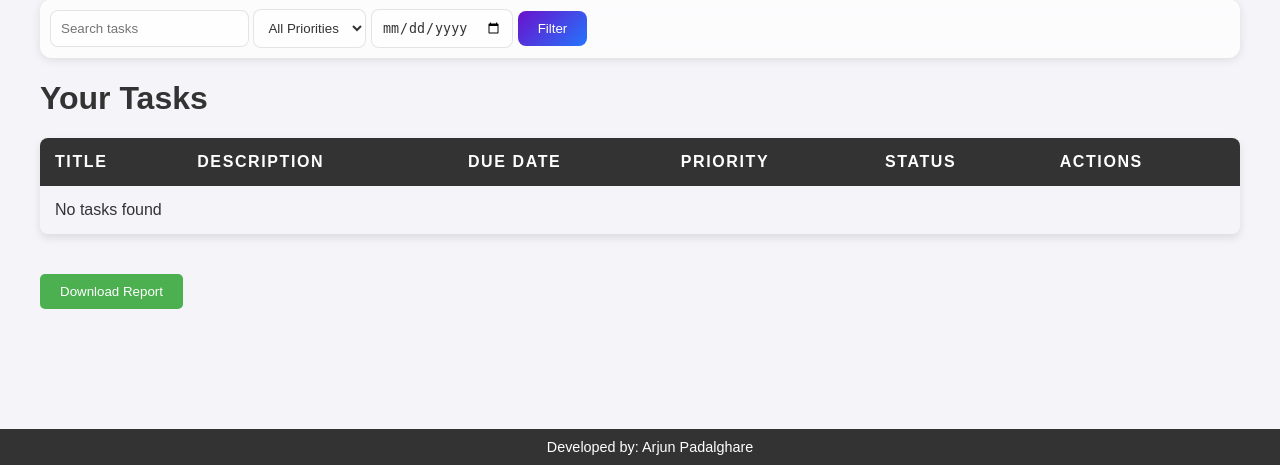
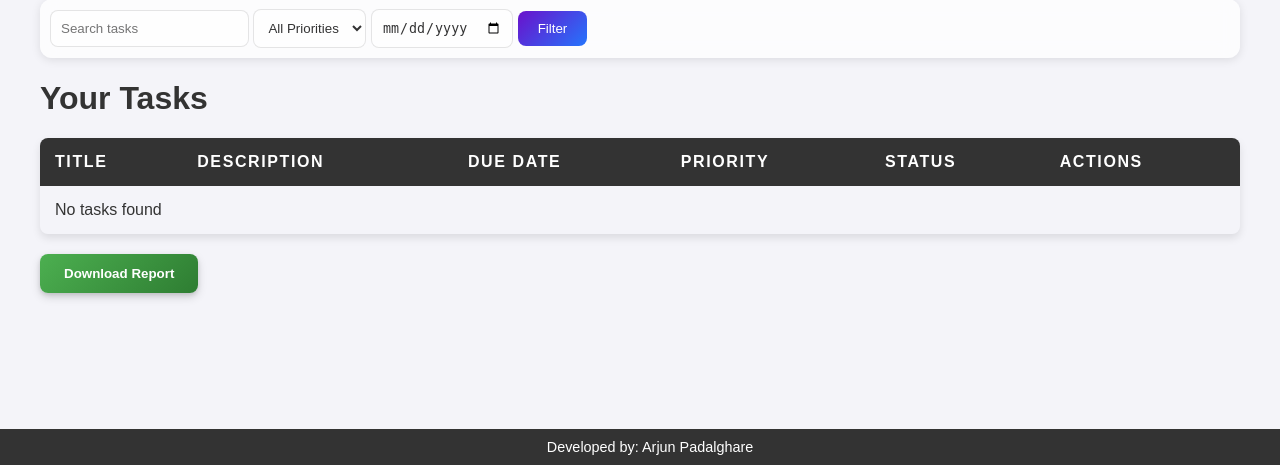
Before and after one commit to padalgharearjun/taskmanager, a Flask app: template templates/view_tasks.html in a window 1280 px wide. Shown: the part 335-800 px from the top of the page. Run offline with Flask 3, Linux system fonts and the light colour scheme; the template is opened without the code that fills it, so the values that code supplies are empty.

Commit message:
added styling to download button and fixed alignment of Next/Prev buttons

```diff
--- a/templates/view_tasks.html
+++ b/templates/view_tasks.html
@@ -226,19 +226,79 @@
         }
 
 
-        /* Styling for download report button */
+        /* Container for Download and Pagination Buttons */
+        .button-container {
+            display: flex;
+            justify-content: space-between;
+            align-items: center;
+            margin-top: 20px;
+            margin-bottom: 20px;
+        }
+
+        /* Materialistic Download Report Button */
         .download-report-button {
-            padding: 10px 20px;
-            background-color: #4CAF50;
+            padding: 12px 24px;
+            background: linear-gradient(135deg, #4caf50, #2e7d32); /* Material-style gradient */
             color: white;
             border: none;
-            border-radius: 5px;
+            border-radius: 8px;
             cursor: pointer;
-            margin-top: 20px;
+            font-weight: bold;
+            box-shadow: 0 4px 10px rgba(0, 0, 0, 0.15), 0 2px 4px rgba(0, 0, 0, 0.1); /* Subtle shadow for depth */
+            transition: transform 0.2s ease, box-shadow 0.2s ease;
+            position: relative;
+            overflow: hidden;
         }
 
         .download-report-button:hover {
-            background-color: #45a049;
+            transform: translateY(-2px); /* Lift effect */
+            box-shadow: 0 6px 14px rgba(0, 0, 0, 0.2), 0 4px 6px rgba(0, 0, 0, 0.1); /* Enhanced shadow */
+        }
+
+        .download-report-button:active {
+            transform: translateY(1px); /* Pressed effect */
+            box-shadow: 0 3px 8px rgba(0, 0, 0, 0.15), 0 2px 3px rgba(0, 0, 0, 0.1); /* Reduced shadow */
+        }
+
+        /* Ripple Effect */
+        .download-report-button::after {
+            content: '';
+            position: absolute;
+            top: 50%;
+            left: 50%;
+            width: 0;
+            height: 0;
+            background: rgba(255, 255, 255, 0.3);
+            border-radius: 50%;
+            transform: translate(-50%, -50%);
+            opacity: 0;
+            transition: width 0.4s ease, height 0.4s ease, opacity 0.4s ease;
+        }
+
+        .download-report-button:active::after {
+            width: 200px;
+            height: 200px;
+            opacity: 0;
+        }
+
+        /* Styling for the Pagination Links */
+        .pagination {
+            display: flex;
+            gap: 10px;
+        }
+
+        .pagination a {
+            padding: 8px 16px;
+            border: 1px solid #ccc;
+            border-radius: 5px;
+            background-color: white;
+            text-decoration: none;
+            color: #333;
+            transition: background-color 0.3s ease;
+        }
+
+        .pagination a:hover {
+            background-color: #f0f0f0;
         }
 
     </style>
@@ -335,7 +395,8 @@
             </tbody>
         </table>
 
-        <!-- Download Report Button -->
+        <!-- Download Report and Pagination -->
+        <div class="button-container">
             <form method="GET" action="{{ url_for('download_report') }}">
                 <input type="hidden" name="search" value="{{ search_query }}">
                 <input type="hidden" name="priority" value="{{ priority_filter }}">
@@ -343,14 +404,14 @@
                 <button type="submit" class="download-report-button">Download Report</button>
             </form>
 
-        <!-- Pagination -->
-        <div>
+            <div class="pagination">
                 {% if pagination.has_prev %}
                     <a href="{{ url_for('view_tasks', page=pagination.prev_num, search=search_query, priority=priority_filter, due_date=due_date_filter) }}">Previous</a>
                 {% endif %}
                 {% if pagination.has_next %}
                     <a href="{{ url_for('view_tasks', page=pagination.next_num, search=search_query, priority=priority_filter, due_date=due_date_filter) }}">Next</a>
                 {% endif %}
+            </div>
         </div>
     </div>
 
```
Lines whose indentation alone changed are shown as unchanged.
